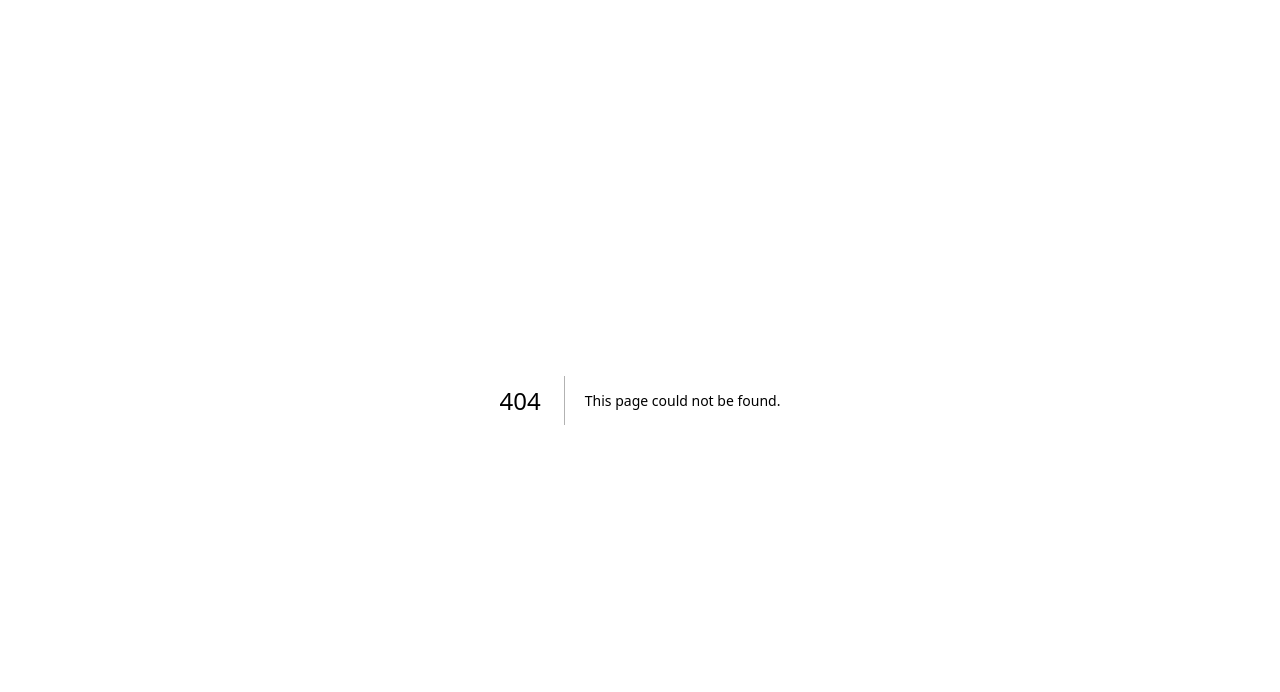
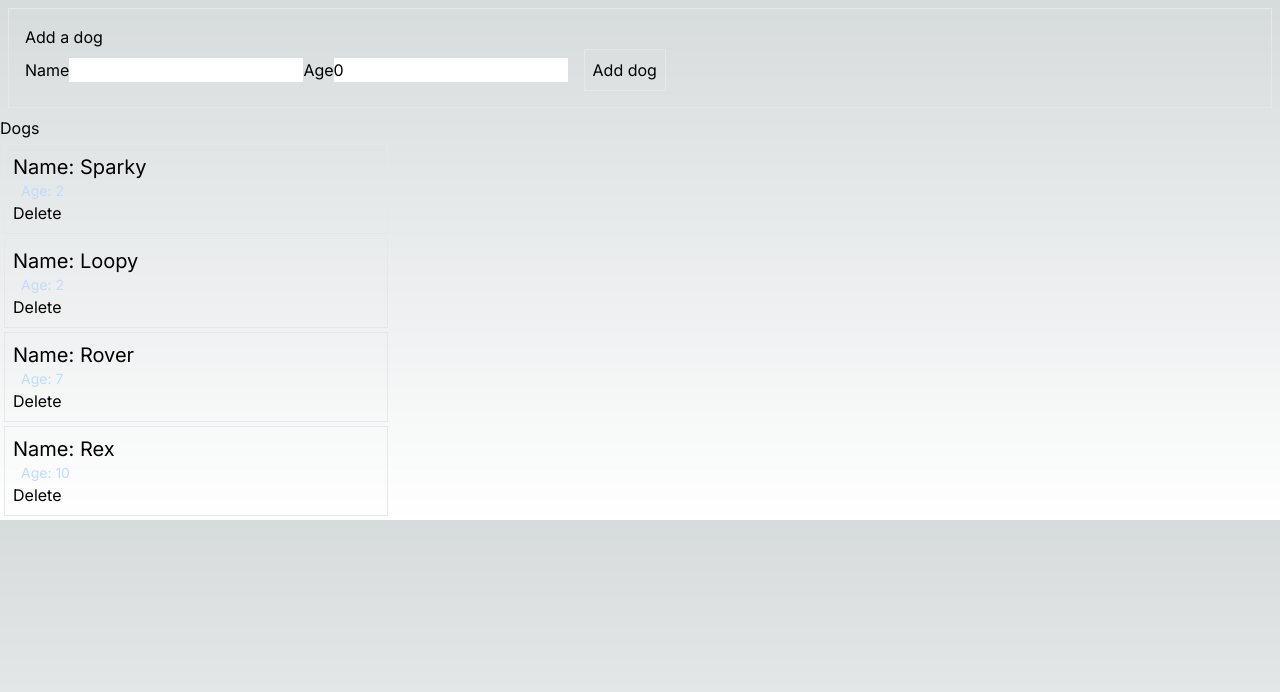
Before and after one commit to GarryLoopy/cprg306-assignments, a Next.js app: page /lectures/week6 in a window 1280 px wide. Before the commit this address had no page. Shown: the top 692 px of the page. Built offline with nearby package versions, Linux system fonts and the light colour scheme.

Commit message:
Added Week 6 lecture

```diff
--- /dev/null
+++ b/app/lectures/week6/dog-form.js
@@ -0,0 +1,33 @@
+"use client";
+
+import { useState } from "react";
+
+export default function DogForm( { onSubmit }) {
+    const [name, setName] = useState("");
+    const [age, setAge] = useState(0);
+
+    const handleOnChangeName = (e) => setName(e.target.value);
+    const handleOnChangeAge = (e) => setAge(parseInt(e.target.value));
+
+    const handleSubmit = (e) => {
+        e.preventDefault();
+        const dog = { name, age }
+        onSubmit(dog);
+
+        setAge(0);
+        setName("");
+    }
+    return (
+        <div className="border m-2 p-4">
+            <h2>Add a dog</h2>
+            <form onSubmit={handleSubmit}>
+                <div></div>
+                <label htmlFor="name">Name</label>
+                <input type="text" id="name" value={name} onChange={ handleOnChangeName } className="text-black"/>
+                <label htmlFor="age">Age</label>
+                <input type="number" id="age" value={age} onChange={ handleOnChangeAge } className="text-black"/>
+                <button className="p-2 border ml-4">Add dog</button>
+            </form>
+        </div>
+    );
+}
--- /dev/null
+++ b/app/lectures/week6/dog-list.js
@@ -0,0 +1,22 @@
+import Dog from "./dog";
+
+export default function DogList( { dogs, onDelete }) {
+    const handleDelete = (name) => {
+        onDelete(name);
+    }
+
+    return (
+        <main>
+            <h1>Dogs</h1>
+            <ul>
+                {
+                    dogs.map(
+                        (dog) => (
+                            <Dog name={dog.name} age={dog.age} onDelete={handleDelete} key={dog.id}/>
+                        )
+                    )
+                }
+            </ul>
+        </main>
+    );
+}
--- /dev/null
+++ b/app/lectures/week6/dog.js
@@ -0,0 +1,13 @@
+export default function Dog( {name, age, onDelete} ) {
+    return (
+        <li className="border m-1 p-2 max-w-sm">
+            <h3 className="text-xl">Name: {name}</h3>
+            <p className="text-blue-200 text-sm ml-2">Age: {age}</p>
+            <p>
+                <button onClick={() => onDelete(name)}>
+                    Delete
+                </button>
+            </p>
+        </li>
+    );
+}
--- /dev/null
+++ b/app/lectures/week6/page.js
@@ -0,0 +1,37 @@
+"use client";
+
+import { useState } from "react";
+
+import DogList from "./dog-list";
+import DogForm from "./dog-form";
+
+const dogsData = [
+    { name: "Sparky", age: 2, id: 1},
+    { name: "Loopy", age: 2, id: 2},
+    { name: "Rover", age: 7, id: 3},
+    { name: "Rex", age: 10, id: 4}
+];
+
+export default function Page() {
+    const [dogs, setDogs] = useState(dogsData);
+
+    const handleSubmit = ( dog ) => {
+        alert(`Adding dog\n\nName: ${dog.name}\nAge: ${dog.age}`);
+
+        setDogs([...dogs, dog]);
+    }
+
+    const handleDelete = (name) => {
+        alert(`Deleting ${name}`)
+        setDogs(dogs.filter(
+            (dog) => dog.name !== name
+        ));
+    }
+
+    return (
+        <>
+            <DogForm onSubmit={handleSubmit}/>
+            <DogList dogs={dogs} onDelete={handleDelete}/>
+        </>
+    )
+}
```
